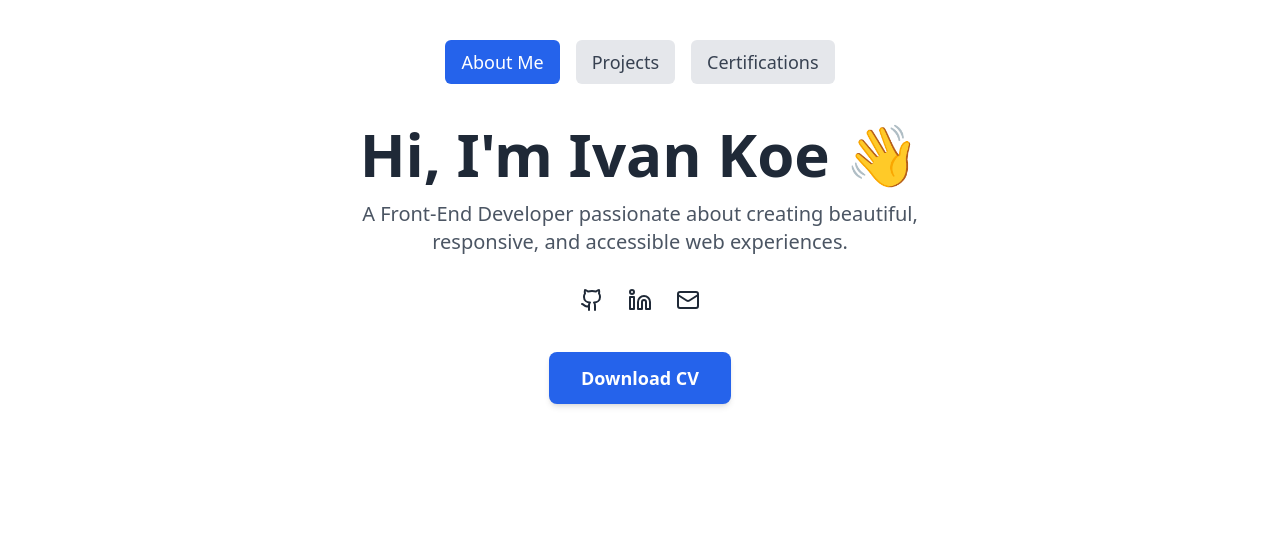
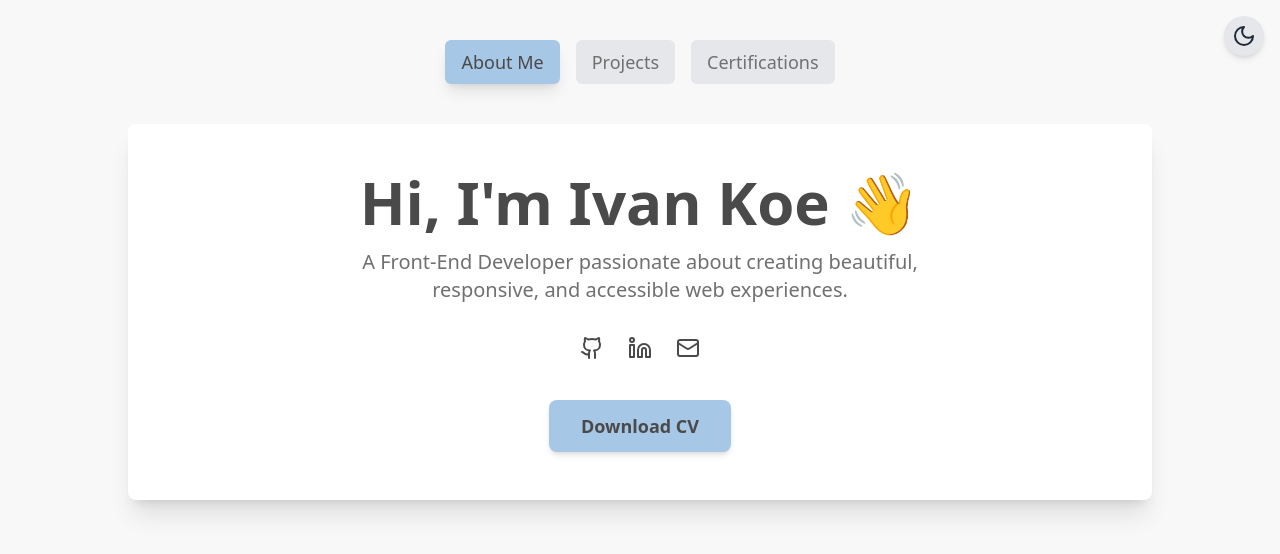
Before and after one commit to Ivankoe96/portfolio-v.1, a React (Vite) app: page / in a window 1280 px wide. Shown: the top 554 px of the page. Built offline with nearby package versions, Linux system fonts and the light colour scheme.

Commit message:
feat: Add dynamic light/dark mode toggle
Enhance user experience with a new pastel color palette and smooth transitions for both section navigation and theme changes.

```diff
--- a/src/App.jsx
+++ b/src/App.jsx
@@ -1,61 +1,104 @@
+// src/App.jsx
 import { useState } from "react";
 import "./index.css";
 import { SpeedInsights } from "@vercel/speed-insights/react";
 import About from "./components/About";
 import Projects from "./components/Projects";
 import Certifications from "./components/Certifications";
+import { motion as Motion, AnimatePresence } from "framer-motion";
+
+// Import the ThemeProvider
+import { ThemeProvider } from "./context/ThemeContext";
+// Import the ThemeSwitcher component
+import ThemeSwitcher from "./components/ThemeSwitcher";
 
 function App() {
   const [currentView, setCurrentView] = useState("about");
 
   return (
-    <div className="min-h-screen bg-white flex flex-col items-center text-center px-4 pt-10 pb-10">
-      {" "}
-      {/* Added pb-10 for bottom padding */}
+    <ThemeProvider>
+      <div className="min-h-screen bg-light-bg text-dark-text dark:bg-dark-mode-bg dark:text-dark-mode-text-light flex flex-col items-center text-center px-4 pt-10 pb-10 relative">
+        <ThemeSwitcher />
+
         <nav className="mb-10">
           <button
             onClick={() => setCurrentView("about")}
-          className={`px-4 py-2 mx-2 rounded-md text-lg font-medium transition-colors
+            className={`px-4 py-2 mx-2 rounded-md text-lg font-medium transition-all duration-200 ease-in-out
                         ${
                           currentView === "about"
-                          ? "bg-blue-600 text-white"
-                          : "bg-gray-200 text-gray-700 hover:bg-gray-300"
+                            ? "bg-pastel-blue text-dark-text shadow-lg dark:bg-dark-mode-primary dark:text-dark-mode-bg" // Dark mode active button
+                            : "bg-gray-200 text-medium-text hover:bg-gray-300 hover:scale-105 hover:shadow-md dark:bg-gray-700 dark:text-dark-mode-text-medium dark:hover:bg-gray-600" // Dark mode inactive button
                         }`}
           >
             About Me
           </button>
           <button
             onClick={() => setCurrentView("projects")}
-          className={`px-4 py-2 mx-2 rounded-md text-lg font-medium transition-colors
+            className={`px-4 py-2 mx-2 rounded-md text-lg font-medium transition-all duration-200 ease-in-out
                         ${
                           currentView === "projects"
-                          ? "bg-blue-600 text-white"
-                          : "bg-gray-200 text-gray-700 hover:bg-gray-300"
+                            ? "bg-pastel-blue text-dark-text shadow-lg dark:bg-dark-mode-primary dark:text-dark-mode-bg"
+                            : "bg-gray-200 text-medium-text hover:bg-gray-300 hover:scale-105 hover:shadow-md dark:bg-gray-700 dark:text-dark-mode-text-medium dark:hover:bg-gray-600"
                         }`}
           >
             Projects
           </button>
           <button
             onClick={() => setCurrentView("certifications")}
-          className={`px-4 py-2 mx-2 rounded-md text-lg font-medium transition-colors
+            className={`px-4 py-2 mx-2 rounded-md text-lg font-medium transition-all duration-200 ease-in-out
                         ${
                           currentView === "certifications"
-                          ? "bg-blue-600 text-white"
-                          : "bg-gray-200 text-gray-700 hover:bg-gray-300"
+                            ? "bg-pastel-blue text-dark-text shadow-lg dark:bg-dark-mode-primary dark:text-dark-mode-bg"
+                            : "bg-gray-200 text-medium-text hover:bg-gray-300 hover:scale-105 hover:shadow-md dark:bg-gray-700 dark:text-dark-mode-text-medium dark:hover:bg-gray-600"
                         }`}
           >
             Certifications
           </button>
         </nav>
+
         <div className="w-full max-w-5xl">
-        {" "}
-        {/* Added a container to constrain width of content sections */}
-        {currentView === "about" && <About />}
-        {currentView === "projects" && <Projects />}
-        {currentView === "certifications" && <Certifications />}
+          <AnimatePresence mode="wait">
+            {currentView === "about" && (
+              <Motion.div
+                key="about-section"
+                initial={{ opacity: 0, y: 20 }}
+                animate={{ opacity: 1, y: 0 }}
+                exit={{ opacity: 0, y: -20 }}
+                transition={{ duration: 0.5 }}
+              >
+                <About />
+              </Motion.div>
+            )}
+
+            {currentView === "projects" && (
+              <Motion.div
+                key="projects-section"
+                initial={{ opacity: 0, y: 20 }}
+                animate={{ opacity: 1, y: 0 }}
+                exit={{ opacity: 0, y: -20 }}
+                transition={{ duration: 0.5 }}
+              >
+                <Projects />
+              </Motion.div>
+            )}
+
+            {currentView === "certifications" && (
+              <Motion.div
+                key="certifications-section"
+                initial={{ opacity: 0, y: 20 }}
+                animate={{ opacity: 1, y: 0 }}
+                exit={{ opacity: 0, y: -20 }}
+                transition={{ duration: 0.5 }}
+              >
+                <Certifications />
+              </Motion.div>
+            )}
+          </AnimatePresence>
         </div>
+
         <SpeedInsights />
       </div>
+    </ThemeProvider>
   );
 }
 
--- a/src/components/About.jsx
+++ b/src/components/About.jsx
@@ -1,20 +1,19 @@
-// src/components/About.jsx
 import React from "react";
-import { motion } from "framer-motion"; // Make sure you import motion if used
-import { GithubIcon, LinkedinIcon, MailIcon } from "lucide-react"; // Import your icons
+import { motion as Motion } from "framer-motion";
+import { GithubIcon, LinkedinIcon, MailIcon } from "lucide-react";
 
 function About() {
   return (
-    <motion.div
+    <Motion.div
       initial={{ opacity: 0, y: 20 }}
       animate={{ opacity: 1, y: 0 }}
       transition={{ duration: 0.8 }}
-      className="space-y-4"
+      className="space-y-4 bg-card-bg p-8 md:p-12 rounded-lg shadow-xl dark:bg-dark-mode-card"
     >
-      <h1 className="text-4xl md:text-6xl font-extrabold text-gray-800">
+      <h1 className="text-4xl md:text-6xl font-extrabold text-dark-text dark:text-dark-mode-text-light">
         Hi, I'm Ivan Koe 👋
       </h1>
-      <p className="text-lg md:text-xl text-gray-600 max-w-xl mx-auto">
+      <p className="text-lg md:text-xl text-medium-text max-w-xl mx-auto dark:text-dark-mode-text-medium">
         A Front-End Developer passionate about creating beautiful, responsive,
         and accessible web experiences.
       </p>
@@ -26,7 +25,7 @@ function About() {
           rel="noopener noreferrer"
           aria-label="Ivan Koe's GitHub profile (opens in a new tab)"
         >
-          <GithubIcon className="w-6 h-6 text-gray-800 hover:text-blue-600 transition-colors" />
+          <GithubIcon className="w-6 h-6 text-dark-text hover:text-pastel-blue transition-colors dark:text-dark-mode-text-light dark:hover:text-dark-mode-primary" />
         </a>
         <a
           href="https://linkedin.com/in/ivankoe"
@@ -34,10 +33,10 @@ function About() {
           rel="noopener noreferrer"
           aria-label="Ivan Koe's LinkedIn profile (opens in a new tab)"
         >
-          <LinkedinIcon className="w-6 h-6 text-gray-800 hover:text-blue-600 transition-colors" />
+          <LinkedinIcon className="w-6 h-6 text-dark-text hover:text-pastel-blue transition-colors dark:text-dark-mode-text-light dark:hover:text-dark-mode-primary" />
         </a>
         <a href="mailto:ivandharmakoe@gmail.com" aria-label="Email Ivan Koe">
-          <MailIcon className="w-6 h-6 text-gray-800 hover:text-blue-600 transition-colors" />
+          <MailIcon className="w-6 h-6 text-dark-text hover:text-pastel-blue transition-colors dark:text-dark-mode-text-light dark:hover:text-dark-mode-primary" />
         </a>
       </div>
 
@@ -45,12 +44,12 @@ function About() {
         <a
           href="/Ivan_Koe_Resume.pdf"
           download="Ivan_Koe_Resume.pdf"
-          className="inline-block px-8 py-3 bg-blue-600 text-white text-lg font-semibold rounded-lg shadow-md hover:bg-blue-700 transition-colors duration-300"
+          className="inline-block px-8 py-3 bg-pastel-blue text-dark-text text-lg font-semibold rounded-lg shadow-md hover:bg-pastel-peach transition-colors duration-300 dark:bg-dark-mode-primary dark:text-dark-mode-bg dark:hover:bg-dark-mode-accent"
         >
           Download CV
         </a>
       </div>
-    </motion.div>
+    </Motion.div>
   );
 }
 
--- /dev/null
+++ b/src/components/ThemeSwitcher.jsx
@@ -0,0 +1,24 @@
+// src/components/ThemeSwitcher.jsx
+import React from "react";
+import { useThemeContext } from "../context/ThemeContext";
+import { SunIcon, MoonIcon } from "lucide-react";
+
+const ThemeSwitcher = () => {
+  const { theme, toggleTheme } = useThemeContext();
+
+  return (
+    <button
+      onClick={toggleTheme}
+      className="p-2 rounded-full bg-gray-200 dark:bg-gray-700 text-gray-800 dark:text-gray-200 transition-colors duration-300 shadow-md hover:shadow-lg focus:outline-none focus:ring-2 focus:ring-blue-500 absolute top-4 right-4 z-50"
+      aria-label={`Switch to ${theme === "light" ? "dark" : "light"} mode`}
+    >
+      {theme === "light" ? (
+        <MoonIcon className="w-6 h-6" />
+      ) : (
+        <SunIcon className="w-6 h-6" />
+      )}
+    </button>
+  );
+};
+
+export default ThemeSwitcher;
--- /dev/null
+++ b/src/context/ThemeContext.jsx
@@ -0,0 +1,23 @@
+// src/context/ThemeContext.jsx
+import React, { createContext, useContext } from "react";
+import useTheme from "../hooks/useTheme";
+
+const ThemeContext = createContext(undefined);
+
+export const ThemeProvider = ({ children }) => {
+  const [theme, toggleTheme] = useTheme();
+
+  return (
+    <ThemeContext.Provider value={{ theme, toggleTheme }}>
+      {children}
+    </ThemeContext.Provider>
+  );
+};
+
+export const useThemeContext = () => {
+  const context = useContext(ThemeContext);
+  if (context === undefined) {
+    throw new Error("useThemeContext must be used within a ThemeProvider");
+  }
+  return context;
+};
--- /dev/null
+++ b/src/hooks/useTheme.js
@@ -0,0 +1,32 @@
+// src/hooks/useTheme.js
+import { useState, useEffect } from "react";
+
+function useTheme() {
+  const [theme, setTheme] = useState(() => {
+    // Check localStorage for a saved theme, default to 'light'
+    const savedTheme = localStorage.getItem("theme");
+    // Check user's system preference for dark mode if no theme is saved
+    if (savedTheme) {
+      return savedTheme;
+    }
+    return window.matchMedia("(prefers-color-scheme: dark)").matches
+      ? "dark"
+      : "light";
+  });
+
+  // Effect to update the 'theme' class on the documentElement (<html>)
+  useEffect(() => {
+    const root = window.document.documentElement;
+    root.classList.remove(theme === "dark" ? "light" : "dark");
+    root.classList.add(theme);
+    localStorage.setItem("theme", theme);
+  }, [theme]);
+
+  const toggleTheme = () => {
+    setTheme((prevTheme) => (prevTheme === "light" ? "dark" : "light"));
+  };
+
+  return [theme, toggleTheme];
+}
+
+export default useTheme;
--- a/tailwind.config.mjs
+++ b/tailwind.config.mjs
@@ -1,10 +1,28 @@
+// tailwind.config.mjs
+
 const config = {
-  content: [
-    './index.html',
-    './src/**/*.{js,ts,jsx,tsx}',
-  ],
+  darkMode: "class",
+  content: ["./index.html", "./src/**/*.{js,ts,jsx,tsx}"],
   theme: {
-    extend: {},
+    extend: {
+      colors: {
+        "pastel-blue": "#A7C7E7",
+        "pastel-peach": "#FFDAB9",
+        "pastel-green": "#C8E6C9",
+        "light-bg": "#F8F8F8",
+        "card-bg": "#FFFFFF",
+        "dark-text": "#4A4A4A",
+        "medium-text": "#707070",
+
+        "dark-mode-bg": "#1A202C",
+        "dark-mode-card": "#2D3748",
+        "dark-mode-text-light": "#E2E8F0",
+        "dark-mode-text-medium": "#CBD5E0",
+        "dark-mode-primary": "#63B3ED",
+        "dark-mode-accent": "#FBD38D",
+        "dark-mode-success": "#68D391",
+      },
+    },
   },
   plugins: [],
 };
```
Also changed, not shown: src/components/Certifications.jsx (+13 -8 lines), src/components/Projects.jsx (+23 -13 lines). Lines whose indentation alone changed are shown as unchanged.
